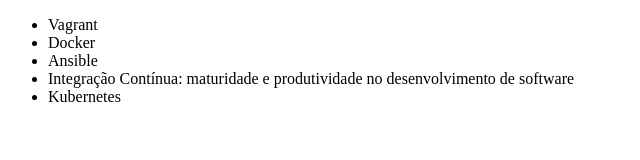
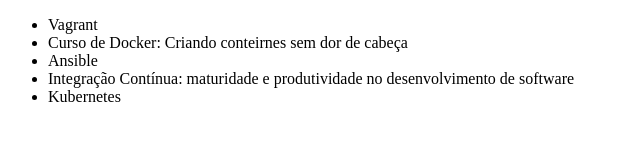
Before and after one commit to fiuts3/alura-git, a plain HTML site: page index.html in a window 1280 px wide. Shown: the whole page, without its empty margins (0-640 px from the left). Drawn offline with Linux system fonts and the light colour scheme.

Commit message:
Atualizando nome do curso docker

```diff
--- a/index.html
+++ b/index.html
@@ -7,7 +7,7 @@
 <body>
     <ul>
         <li>Vagrant</li>
-        <li>Docker</li>
+        <li> Curso de Docker: Criando conteirnes sem dor de cabeça</li>
         <li>Ansible</li>
         <li>Integração Contínua: maturidade e produtividade no desenvolvimento de software</li>
         <li>Kubernetes</li>
```
